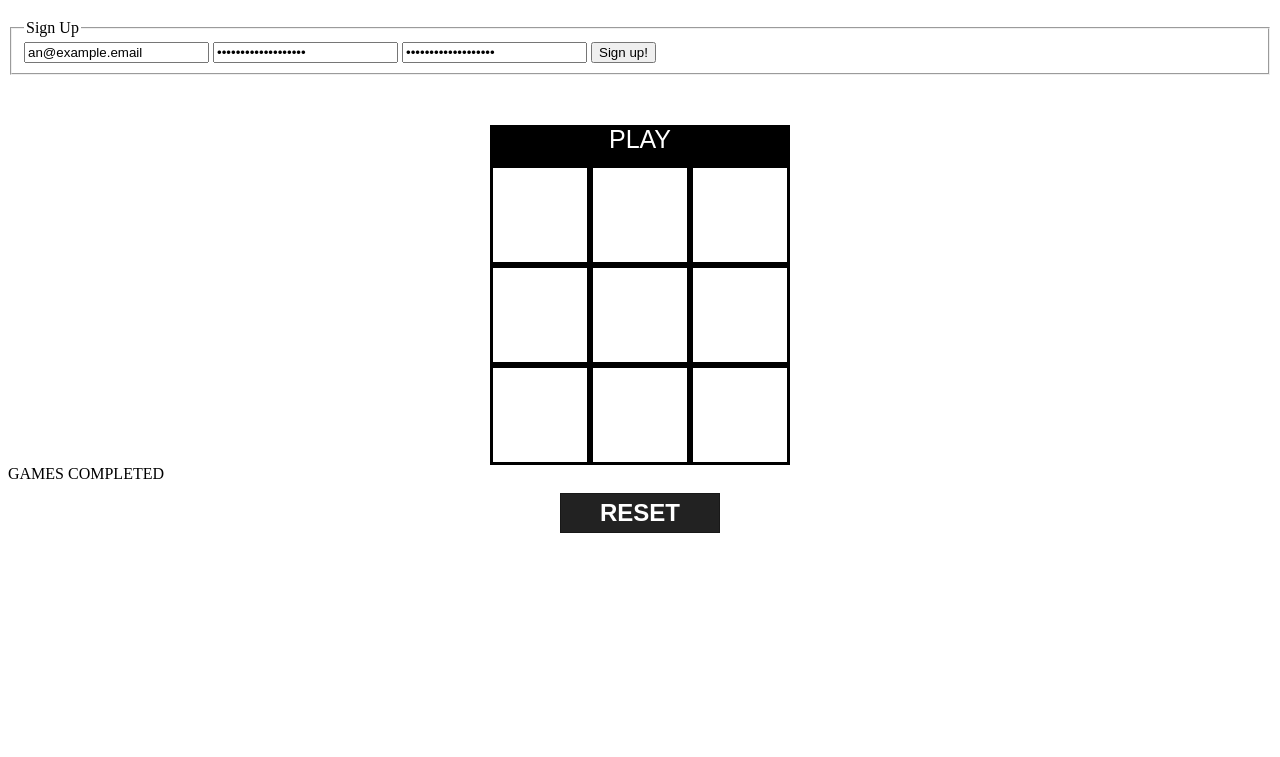
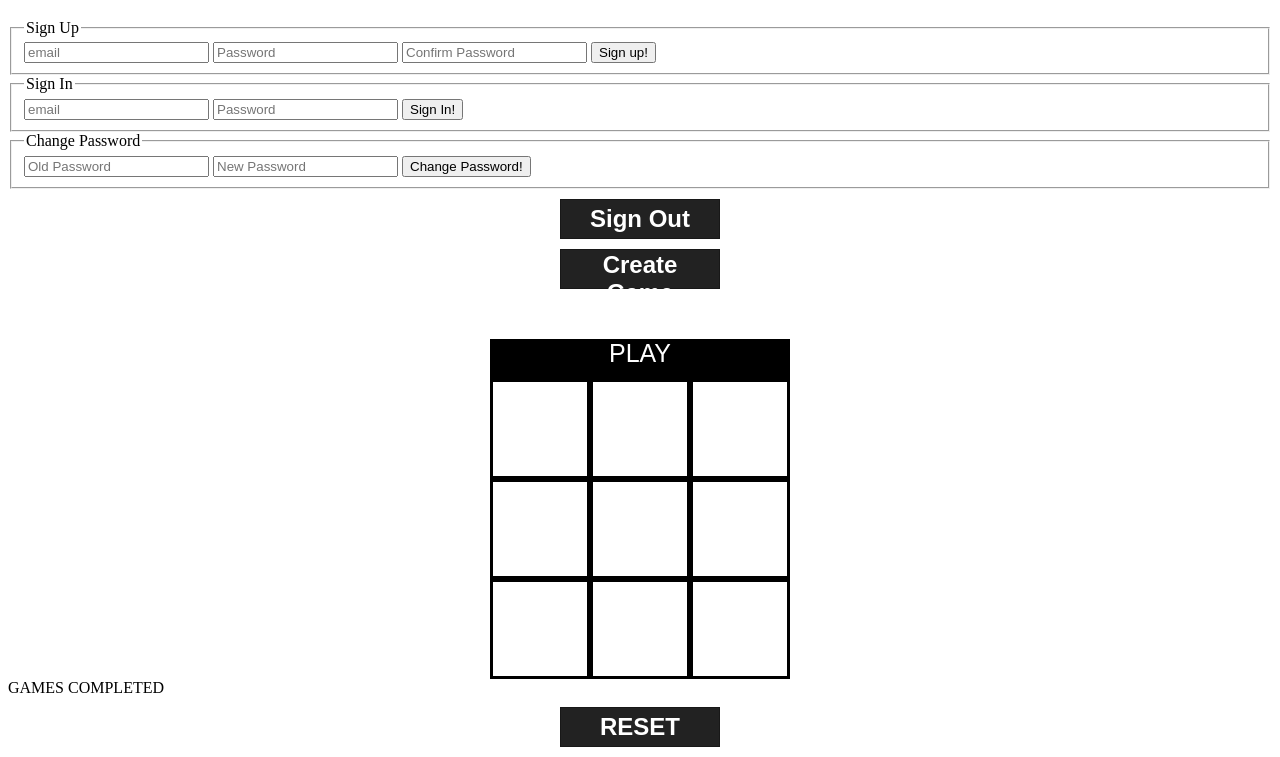
Before and after one commit to allanolive/tictactoe-client, a website built with webpack: page index.html in a window 1280 px wide. Shown: the part 61-818 px from the top of the page. Built offline with nearby package versions, Linux system fonts and the light colour scheme.

Commit message:
Added new form tags to index.html
- created form fields and/or buttons for sign up, sign in, sign out,
change password, and create new game.

```diff
--- a/index.html
+++ b/index.html
@@ -31,12 +31,30 @@
         <form id="sign-up" class="border">
           <fieldset>
             <legend>Sign Up</legend>
-            <input name="credentials[email]" type="text" value="an@example.email">
-            <input name="credentials[password]" type="password" value="an example password">
-            <input name="credentials[password_confirmation]" type="password" value="an example password">
+            <input name="credentials[email]" type="text" placeholder="email">
+            <input name="credentials[password]" type="password" placeholder="Password">
+            <input name="credentials[password_confirmation]" type="password" placeholder="Confirm Password">
             <input type="submit" value="Sign up!">
           </fieldset>
         </form>
+        <form id="sign-in" class="border">
+            <fieldset>
+              <legend>Sign In</legend>
+              <input name="credentials[email]" type="text" placeholder="email">
+              <input name="credentials[password]" type="password" placeholder="Password">
+              <input type="submit" value="Sign In!">
+            </fieldset>
+        </form>
+        <form id="change-password" class="border">
+          <fieldset>
+            <legend>Change Password</legend>
+            <input name="passwords[old]" type="password" placeholder="Old Password">
+            <input name="passwords[new]" type="password" placeholder="New Password">
+            <input type="submit" value="Change Password!">
+          </fieldset>
+        </form>
+        <button id="sign-out">Sign Out</button>
+        <button id="create-game">Create Game</button>
         <div class="container" id="gameBoard">
           <span class="turn" id="turn">PLAY</span>
           <div class="square" id="square1"></div>
```
